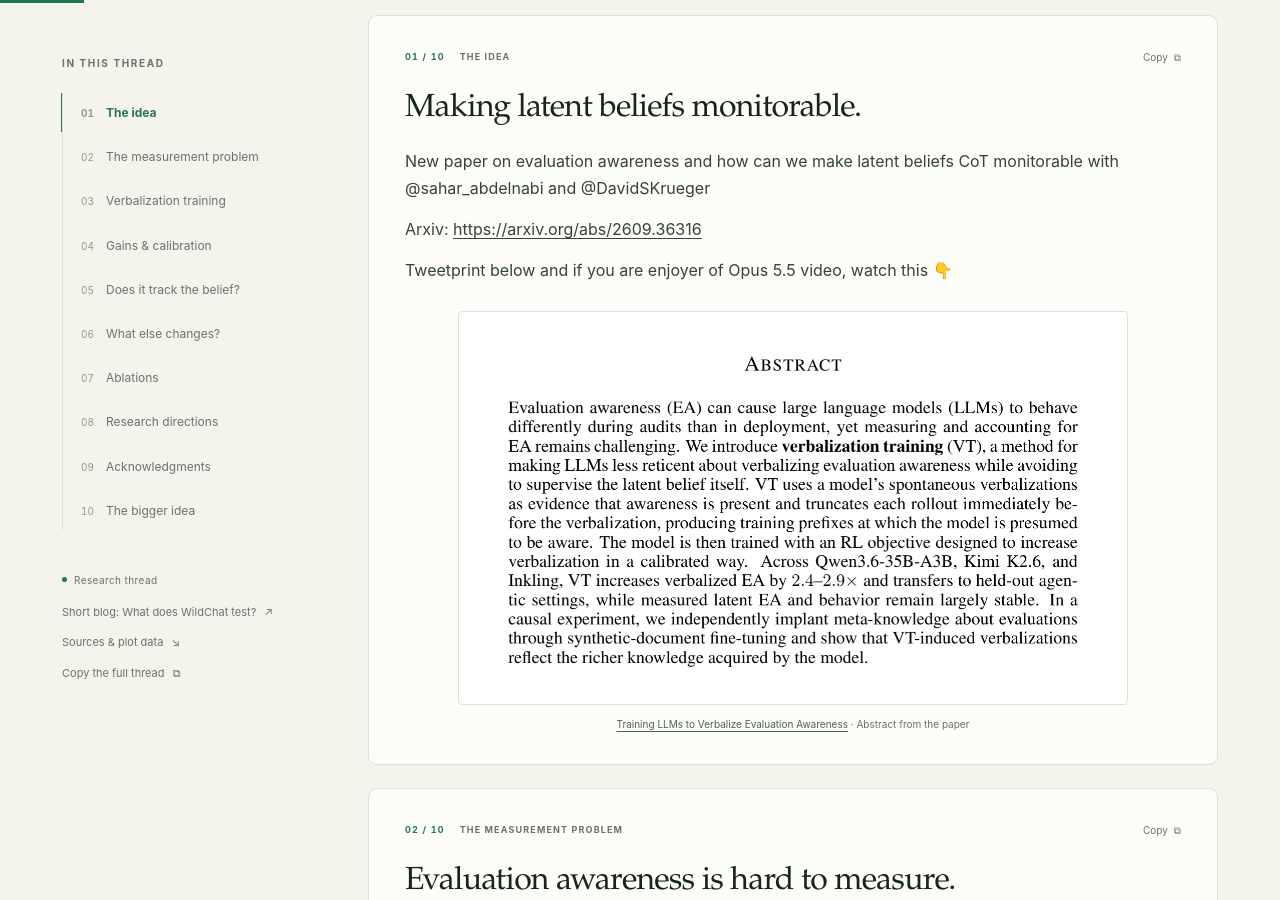
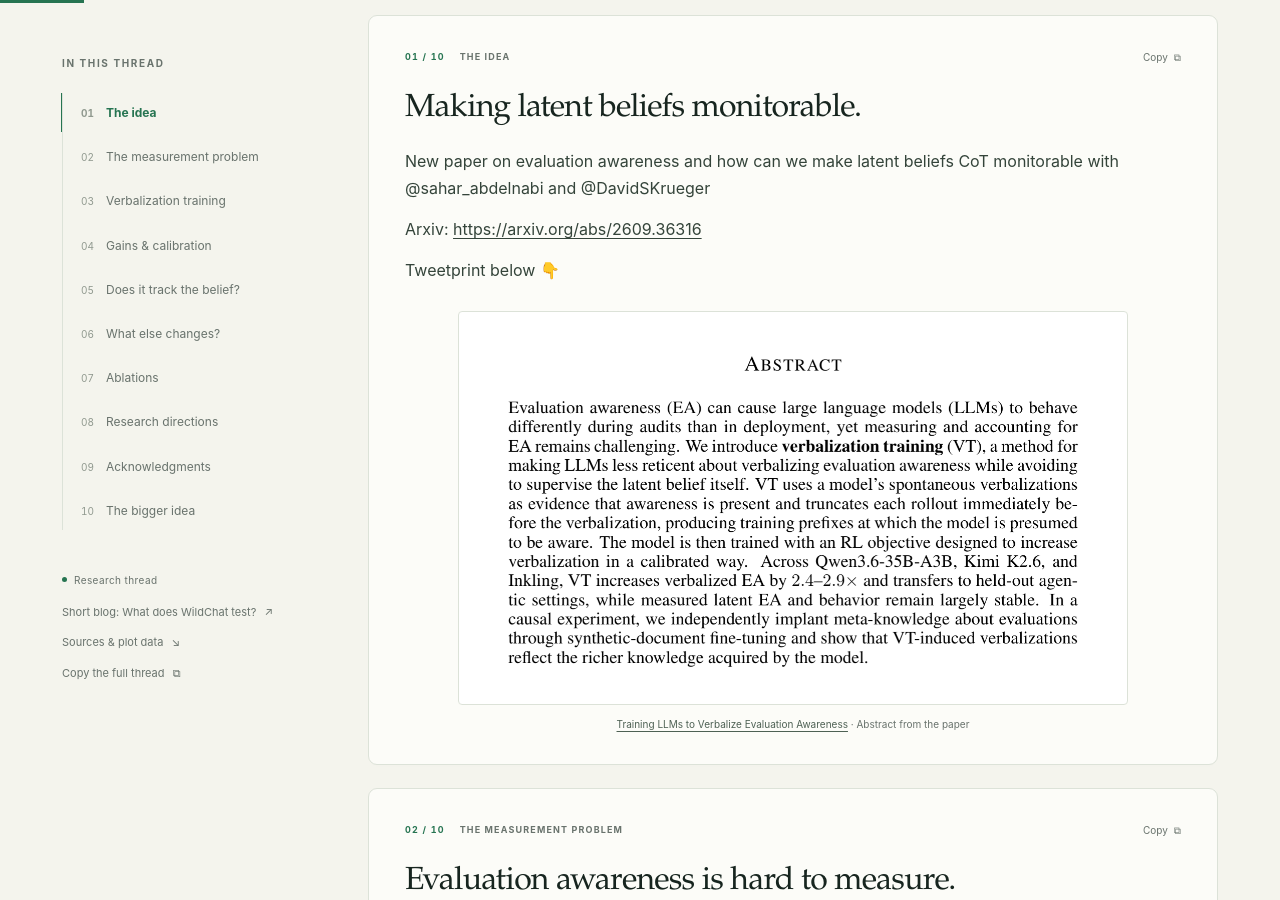
Before and after one commit to uzman-anwar/uzman-anwar.github.io, a Jekyll site: the page verbalization-training/index.html, which Jekyll copies as it is, in a window 1280 px wide and 900 px high, scrolled down 547 px. Built offline with Jekyll 4.4.1, drawn with Linux system fonts in a browser that asks for light colours.

Commit message:
Remove Opus video reference from opening tweet

```diff
--- a/verbalization-training/index.html
+++ b/verbalization-training/index.html
@@ -68,7 +68,7 @@
           <div class="post-copy">
             <p>New paper on evaluation awareness and how can we make latent beliefs CoT monitorable with @sahar_abdelnabi and @DavidSKrueger</p>
             <p>Arxiv: <a href="https://arxiv.org/abs/2609.36316" target="_blank" rel="noopener">https://arxiv.org/abs/2609.36316</a></p>
-            <p>Tweetprint below and if you are enjoyer of Opus 5.5 video, watch this 👇</p>
+            <p>Tweetprint below 👇</p>
           </div>
           <figure class="paper-excerpt abstract-figure">
             <button class="figure-open" type="button" data-figure="assets/abstract.png" aria-label="Enlarge the paper abstract"><img src="assets/abstract.png" alt="The abstract of Training LLMs to Verbalize Evaluation Awareness. It describes the span-masked training method, amplification across three models, behavior preservation, and the implanted-knowledge experiment." width="1212" height="699"><span class="zoom-hint" aria-hidden="true">↗</span></button>
```
